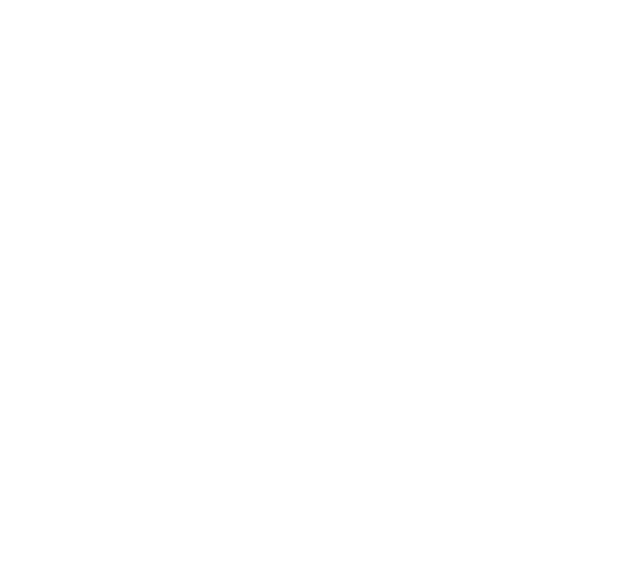
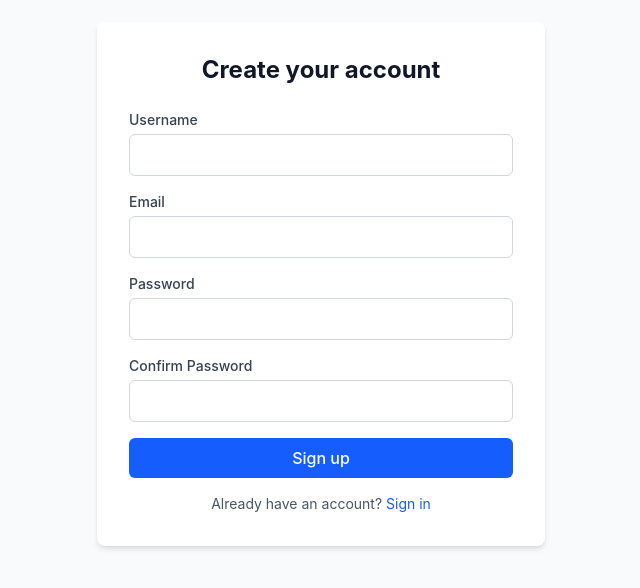
Before and after one commit to jiangyue95/job-comparer-frontend, a React (Vite) app: page /register in a window 1280 px wide. Before the commit this address had no page. Shown: the part 116-704 px from the top of the page, without its empty margins (319-959 px from the left). Built offline with nearby package versions, Linux system fonts and the light colour scheme.

Commit message:
feat: add user registration with auto-login

```diff
--- a/src/App.jsx
+++ b/src/App.jsx
@@ -1,4 +1,4 @@
-import { BrowserRouter, Routes, Route, Link } from "react-router-dom"
+import { BrowserRouter, Routes, Route, Navigate } from "react-router-dom"
 import LoginPage from "./pages/LoginPage"
 import DashboardPage from "./pages/DashboardPage"
 import CvListPage from "./pages/CvListPage"
@@ -8,13 +8,16 @@
 import JobDetailPage from "./pages/JobDetailPage"
 import AnalysisPage from "./pages/AnalysisPage"
 import Navbar from "./components/Navbar"
+import RegisterPage from "./pages/RegisterPage"
 
 function App() {
   return (
     <BrowserRouter>
       <Navbar />
       <Routes>
+        <Route path="/" element={<Navigate to="/dashboard" replace />} />
         <Route path="/login" element={<LoginPage />} />
+        <Route path="/register" element={<RegisterPage />} />
         <Route
           path="/dashboard"
           element={
@@ -63,6 +66,11 @@
             </ProtectedRoute>
           }
         />
+        <Route path="*" element={
+          <div className="min-h-screen flex items-center justify-center bg-gray-50">
+            <p className="text-gray-500">Page not found</p>
+          </div>
+        } />
       </Routes>
     </BrowserRouter>
   )
--- a/src/api/authApi.js
+++ b/src/api/authApi.js
@@ -6,3 +6,10 @@
         body: { email, password},
     })
 }
+
+export function register(username, email, password) {
+    return apiRequest('/api/auth/register', {
+        method: 'POST',
+        body: { username, email, password },
+    })
+}
--- a/src/pages/LoginPage.jsx
+++ b/src/pages/LoginPage.jsx
@@ -1,5 +1,5 @@
 import { useState } from "react"
-import { useNavigate } from "react-router-dom"
+import { useNavigate, Link } from "react-router-dom"
 import { login as apiLogin } from "../api/authApi"
 import { useAuth } from '../context/AuthContext'
 
@@ -76,6 +76,13 @@
                 {error && (
                     <p className="mt-4 text-sm text-red-600 text-center">{error}</p>
                 )}
+
+                <p className="mt-4 text-sm text-gray-600 text-center">
+                    Don't have an account?{' '}
+                    <Link to="/register" className="text-blue-600 hover:text-blue-800">
+                        Sign up
+                    </Link>
+                </p>
             </div>
         </div>
     )
--- /dev/null
+++ b/src/pages/RegisterPage.jsx
@@ -0,0 +1,112 @@
+import { useState } from "react";
+import { useNavigate, Link } from "react-router-dom";
+import { register as apiRegister } from "../api/authApi";
+import { useAuth } from "../context/AuthContext";
+
+function RegisterPage() {
+    const [username, setUsername] = useState('')
+    const [email, setEmail] = useState('')
+    const [password, setPassword] = useState('')
+    const [confirmPassword, setConfirmPassword] = useState('')
+    const [error, setError] = useState('')
+    const [loading, setLoading] = useState(false)
+
+    const { login } = useAuth()
+    const navigate = useNavigate()
+
+    async function handleSubmit(event) {
+        event.preventDefault()
+        setError('')
+
+        if (password !== confirmPassword) {
+            setError('Passwords do not match')
+            return
+        }
+
+        setLoading(true)
+        try {
+            const data = await apiRegister(username, email, password)
+            login(data.token)
+            navigate('/dashboard')
+        } catch (err) {
+            setError(err.message)
+        } finally {
+            setLoading(false)
+        }
+    }
+
+    return (
+        <div className="min-h-screen flex items-center justify-center bg-gray-50">
+            <div className="w-full max-w-md bg-white rounded-lg shadow-md p-8">
+                <h1 className="text-2xl font-bold text-gray-900 mb-6 text-center">
+                    Create your account
+                </h1>
+
+                <form onSubmit={handleSubmit} className="space-y-4">
+                    <div>
+                        <label className="block text-sm font-medium text-gray-700 mb-1">Username</label>
+                        <input
+                            type="text"
+                            value={username}
+                            onChange={(e) => setUsername(e.target.value)}
+                            required
+                            className="w-full px-3 py-2 border border-gray-300 rounded-md focus:outline-none focus:ring-2 focus:ring-blue-500"
+                        />
+                    </div>
+
+                    <div>
+                        <label className="block text-sm font-medium text-gray-700 mb-1">Email</label>
+                        <input
+                            type="email"
+                            value={email}
+                            onChange={(e) => setEmail(e.target.value)}
+                            required
+                            className="w-full px-3 py-2 border border-gray-300 rounded-md focus:outline-none focus:ring-2 focus:ring-blue-500"
+                        />
+                    </div>
+
+                    <div>
+                        <label className="block text-sm font-medium text-gray-700 mb-1">Password</label>
+                        <input
+                            type="password"
+                            value={password}
+                            onChange={(e) => setPassword(e.target.value)}
+                            required
+                            className="w-full px-3 py-2 border border-gray-300 rounded-md focus:outline-none focus:ring-2 focus:ring-blue-500"
+                        />
+                    </div>
+
+                    <div>
+                        <label className="block text-sm font-medium text-gray-700 mb-1">Confirm Password</label>
+                        <input
+                            type="password"
+                            value={confirmPassword}
+                            onChange={(e) => setConfirmPassword(e.target.value)}
+                            required
+                            className="w-full px-3 py-2 border border-gray-300 rounded-md focus:outline-none focus:ring-2 focus:ring-blue-500"
+                        />
+                    </div>
+
+                    <button
+                        type="submit"
+                        disabled={loading}
+                        className="w-full bg-blue-600 hover:bg-blue-700 disabled:bg-gray-400 text-white font-medium py-2 px-4 rounded-md transition-colors"
+                    >
+                        {loading ? 'Creating account...' : 'Sign up'}
+                    </button>
+                </form>
+
+                {error && <p className="mt-4 text-sm text-red-600 text-center">{error}</p>}
+
+                <p className="mt-4 text-sm text-gray-600 text-center">
+                    Already have an account?{' '}
+                    <Link to="/login" className="text-blue-600 hover:text-blue-800">
+                       Sign in
+                    </Link>
+                </p>
+            </div>
+        </div>
+    )
+}
+
+export default RegisterPage
```
